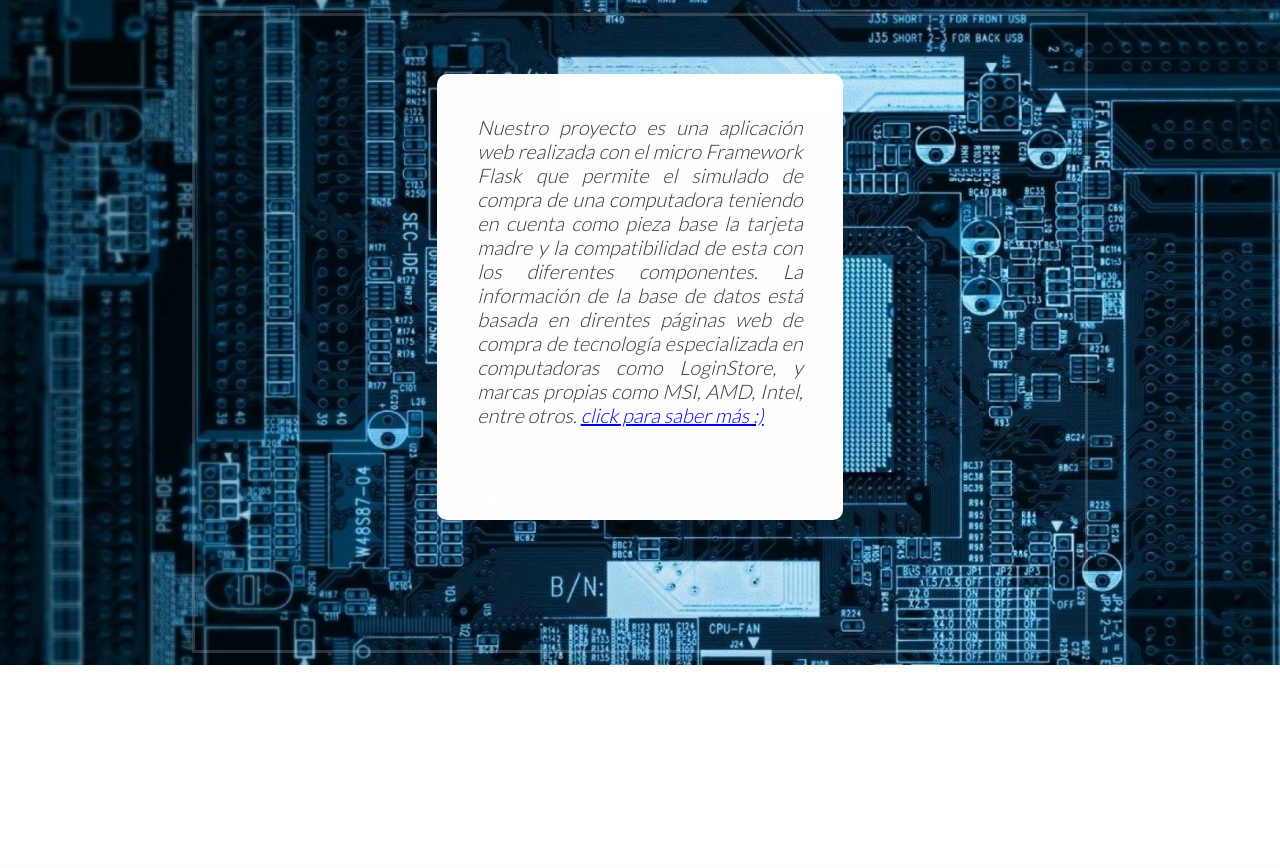
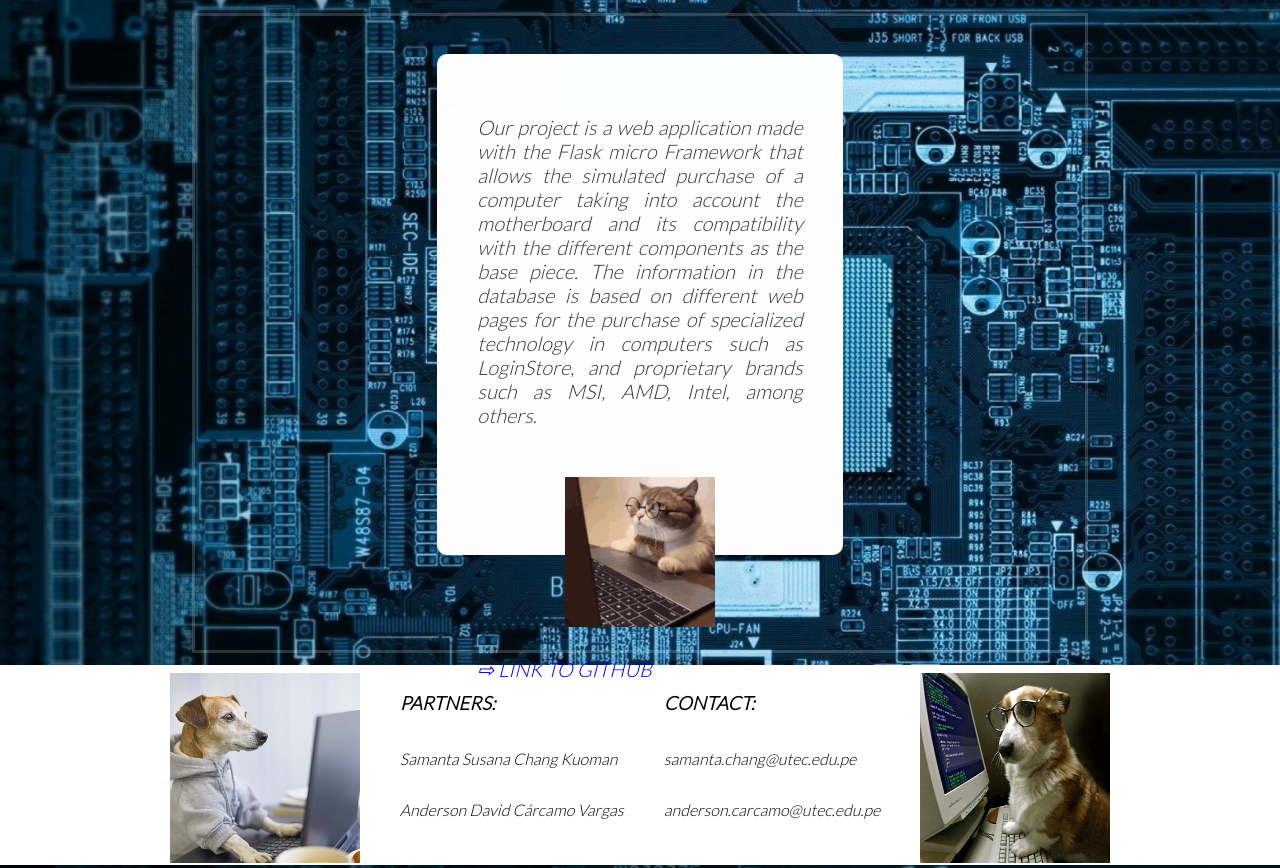
Before and after one commit to ChangKuoman/SACPU, a Flask app: page / in a window 1280 px wide. Shown: the part 124-992 px from the top of the page. Before the commit the page ends 789 px from the top, so only its background shows below. Run offline with Flask 2, Linux system fonts and the light colour scheme.

Commit message:
IMAGENES DE PERRITOSPQSI

```diff
--- a/templates/index.html
+++ b/templates/index.html
@@ -28,21 +28,42 @@
         </header>
 
         <div class="contenedor_HOME">
-            <p class="Texto_presentacion">
-                Nuestro proyecto es una aplicación web realizada con el
-                micro Framework Flask que permite el simulado de compra de
-                una computadora teniendo en cuenta como pieza base la tarjeta madre
-                y la compatibilidad de esta con los diferentes componentes. La información de
-                la base de datos está basada en direntes páginas web de compra de tecnología especializada
-                en computadoras como LoginStore, y marcas propias como MSI, AMD, Intel, entre otros.
+            <div class="Texto_presentacion">
+                <p>
+                    Our project is a web application made with the Flask micro Framework
+                    that allows the simulated purchase of a computer taking into account
+                    the motherboard and its compatibility with the different components
+                    as the base piece. The information in the database is based on different
+                    web pages for the purchase of specialized technology in computers
+                    such as LoginStore, and proprietary brands such as MSI, AMD, Intel,
+                    among others.
+                </p>
+                <div class="center_3">
+                    <img src="/static/img/gatinho-gato.gif" width="150px" height="150px">
+                </div>
 
-                <a href="https://github.com/ChangKuoman/SACPU" target="_target">click para saber más :)</a>
-            </p>
+                <a style="text-decoration: none;" href="https://github.com/ChangKuoman/SACPU" target="_target">⇨ LINK TO GITHUB </a>
+            </div>
         </div>
         <footer>
-            <div class="">
+            <img class="footer_box" src="/static/img/HXSZ2Tjr_400x400.jpg" width="200px" height="200px">
+            <div class="footer_box">
+                <h3>
+                    PARTNERS:
+                </h3>
+                <p>Samanta Susana Chang Kuoman</p>
+                <p>Anderson David Cárcamo Vargas</p>
+            </div>
+            <div class="footer_box" >
+                <h3>
+                    CONTACT:
+                </h3>
+                <p>samanta.chang@utec.edu.pe</p>
+
+                <p>anderson.carcamo@utec.edu.pe</p>
 
             </div>
+            <img class="footer_box" src="/static/img/main-qimg-32f8e54649d71cf48b4890606c428721-lq.jpeg" width="200px" height="200px">
         </footer>
     </body>
 </html>
--- a/templates/static/css/style2.css
+++ b/templates/static/css/style2.css
@@ -154,6 +154,15 @@ html{
 
     margin-left: 320px;
     margin-right: 320px;
+
+}
+.center_3{
+    align-items: center;
+    justify-content: center;
+    display: flex;
+    flex-direction: column;
+    margin: 20px;
+    padding: 10px;
 
 }
 
@@ -410,9 +419,12 @@ html{
 
 .Texto_presentacion{
     width: 50%;
-    height: 80%;
+    max-height: 90%;
     padding: 5%;
     border-radius: 10px 10px;
+
+    display: flex;
+    flex-direction: column;
 
     text-align: justify;
     font-style:italic;
@@ -919,4 +931,18 @@ footer {
     background: #ffff;
     border: 3px solid white;
 
+    display: flex;
+    flex-direction: row;
+    justify-content: center;
 }
+
+.footer_box{
+    display: flex;
+    flex-direction: column;
+
+    font-style: italic;
+
+    margin-left: 15px;
+    margin-right: 15px;
+    padding: 5px;
+}
```
Also changed, not shown: templates/static/img/HXSZ2Tjr_400x400.jpg (added), templates/static/img/gatinho-gato.gif (added), templates/static/img/main-qimg-32f8e54649d71cf48b4890606c428721-lq.jpeg (added).
